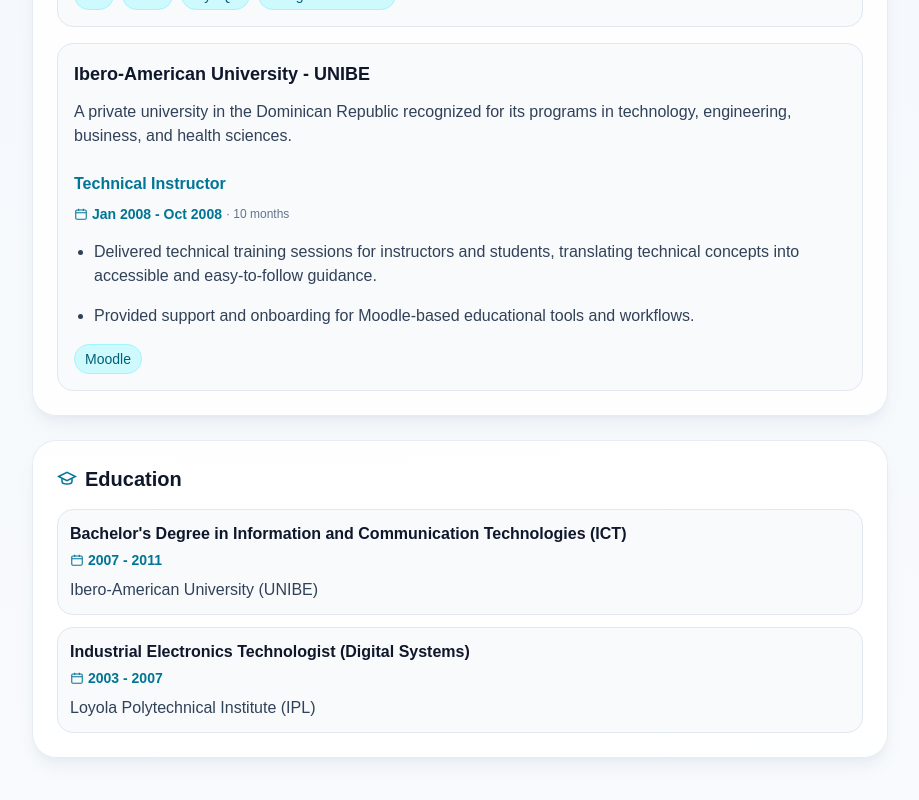
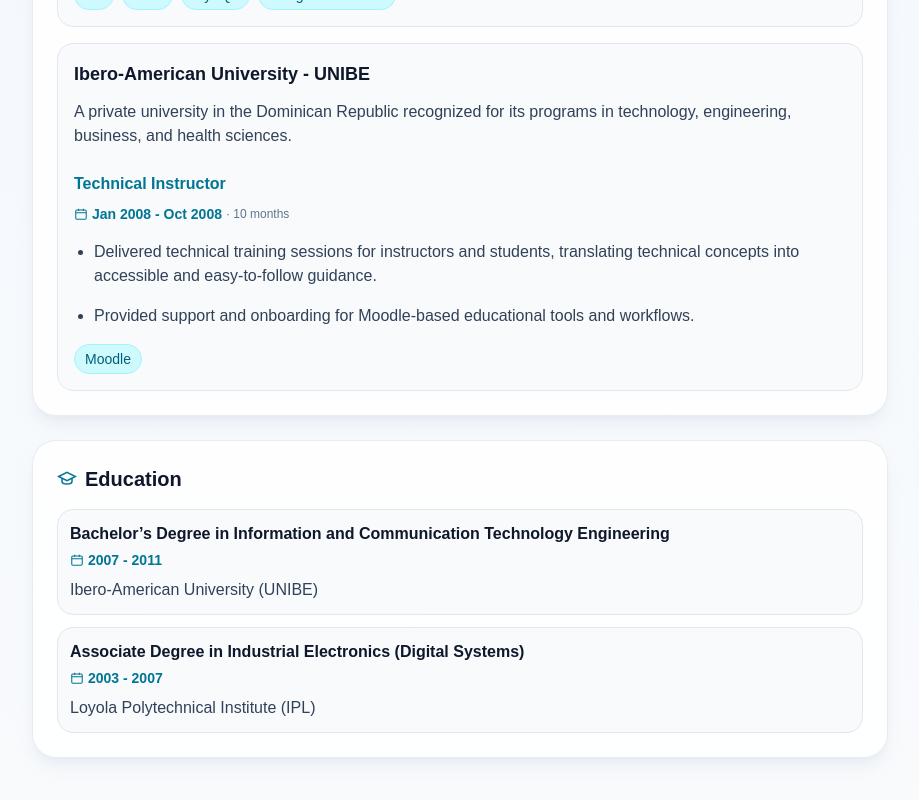
Before and after one commit to juanmiguel431/my-cv-app, a Next.js app: page /en in a window 1280 px wide. Shown: the part 3426-4226 px from the top of the page, without its empty margins (352-1271 px from the left). Built offline with nearby package versions, Linux system fonts and the light colour scheme.

Commit message:
Education updated.

```diff
--- a/constants/translations/en.ts
+++ b/constants/translations/en.ts
@@ -185,12 +185,12 @@
   ],
   education: [
     {
-      degree: "Bachelor's Degree in Information and Communication Technologies (ICT)",
+      degree: "Bachelor’s Degree in Information and Communication Technology Engineering",
       period: "2007 - 2011",
       institution: "Ibero-American University (UNIBE)",
     },
     {
-      degree: "Industrial Electronics Technologist (Digital Systems)",
+      degree: "Associate Degree in Industrial Electronics (Digital Systems)",
       period: "2003 - 2007",
       institution: "Loyola Polytechnical Institute (IPL)",
     },
--- a/constants/translations/es.ts
+++ b/constants/translations/es.ts
@@ -186,7 +186,7 @@
   ],
   education: [
     {
-      degree: "Licenciatura en Tecnologías de la Información y Comunicación (TIC)",
+      degree: "Ingeniería en Tecnologías de la Información y Comunicación",
       period: "2007 - 2011",
       institution: "Universidad Iberoamericana (UNIBE)",
     },
```
